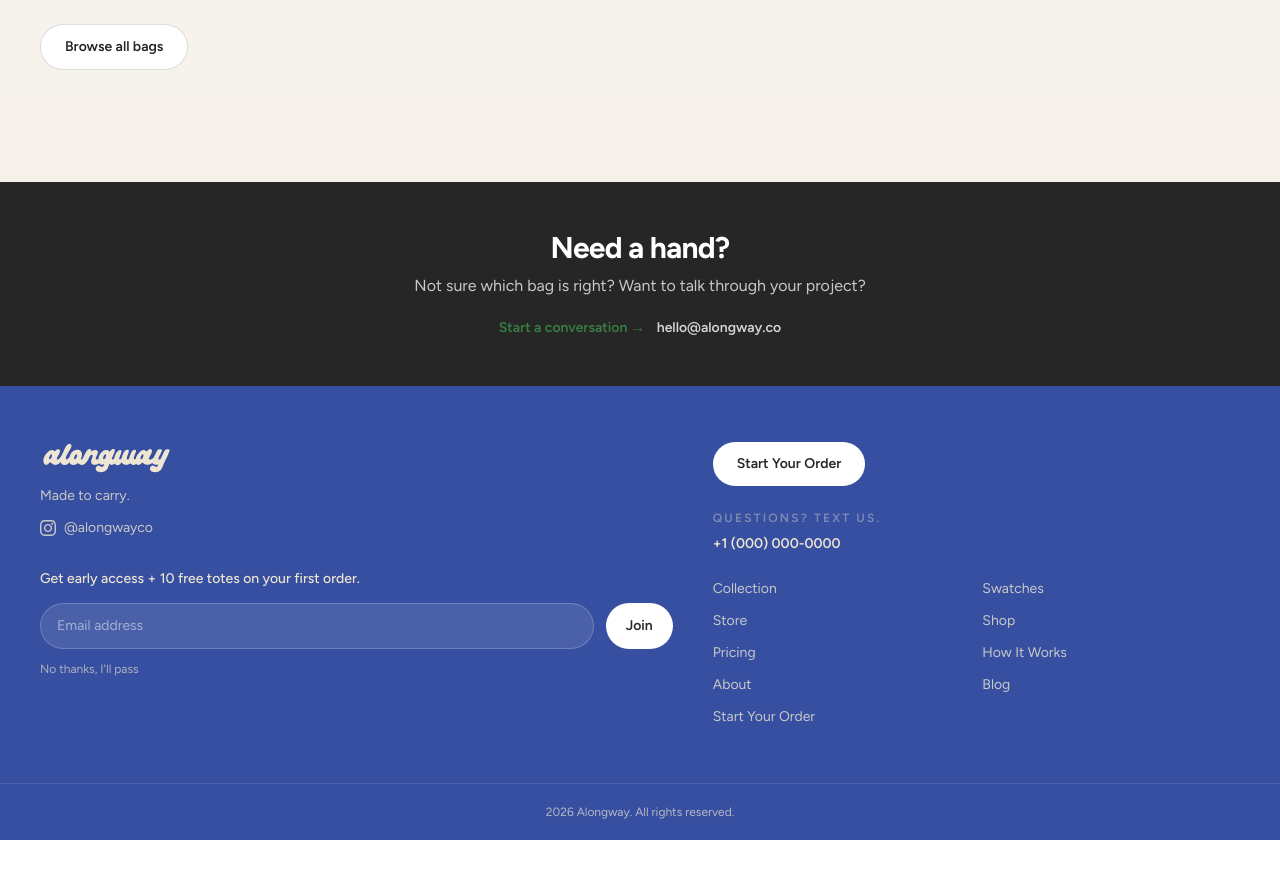
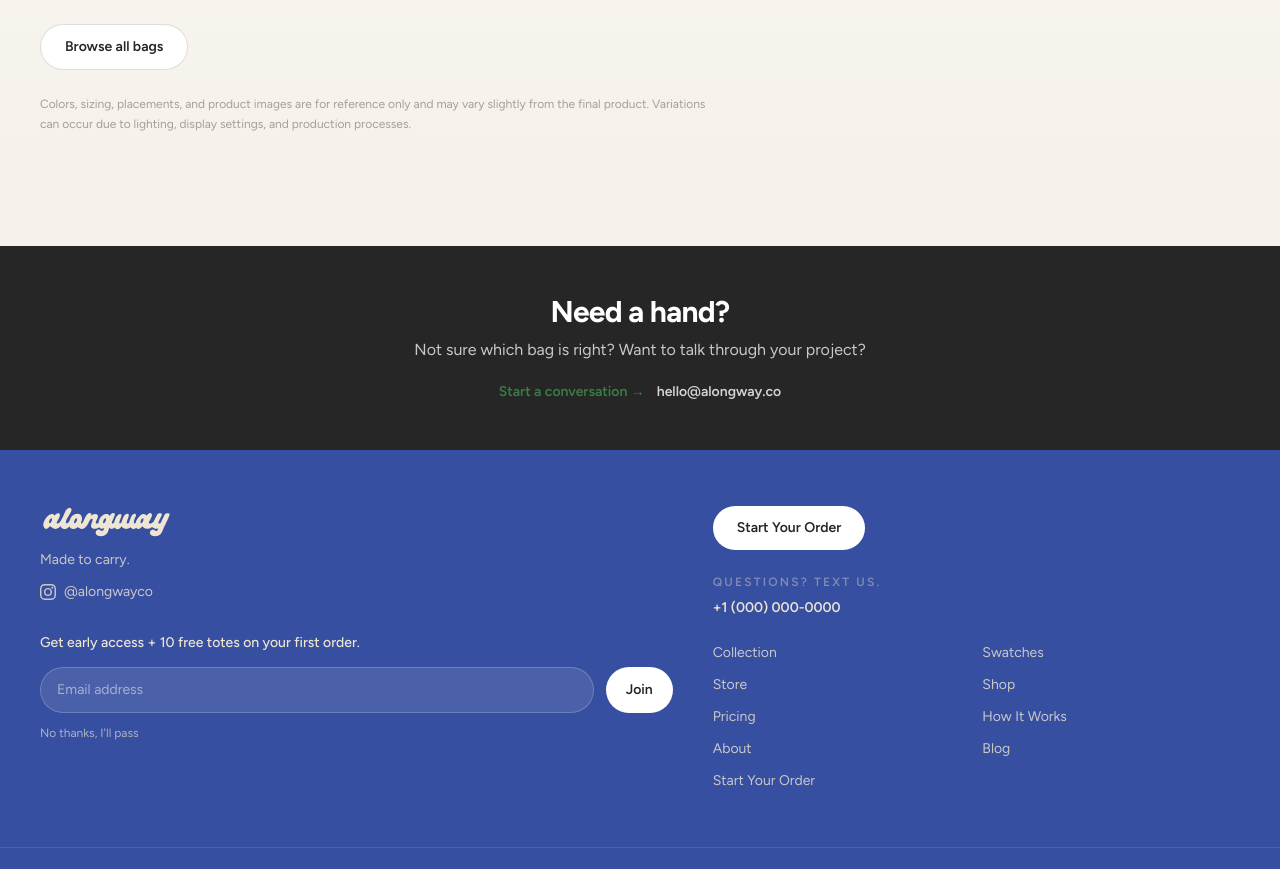
Before and after one commit to thmstwnsnd/alongway, a Next.js app: page /collection/basic-tote in a window 1280 px wide. Shown: the part 2858-3727 px from the top of the page. Before the commit the page ends 3698 px from the top, so only its background shows below. Built offline with nearby package versions, Linux system fonts and the light colour scheme.

Commit message:
feat: add disclaimer note to all product pages

```diff
--- a/components/bag-detail.tsx
+++ b/components/bag-detail.tsx
@@ -187,6 +187,11 @@ export function BagDetail({ bag }: { bag: Bag }) {
             Browse all bags
           </Link>
         </div>
+
+        {/* Disclaimer */}
+        <p className="text-xs leading-5 text-charcoal/40 max-w-2xl pt-2">
+          Colors, sizing, placements, and product images are for reference only and may vary slightly from the final product. Variations can occur due to lighting, display settings, and production processes.
+        </p>
       </div>
     </div>
   );
```
